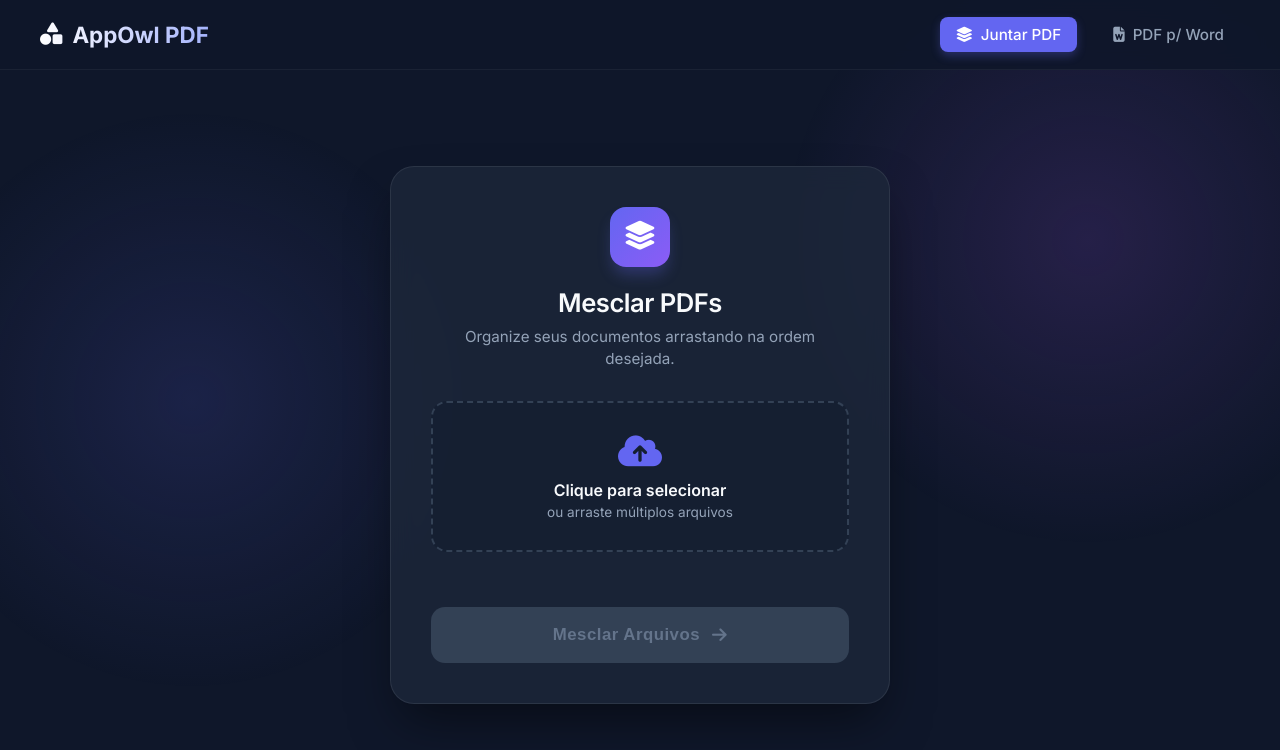
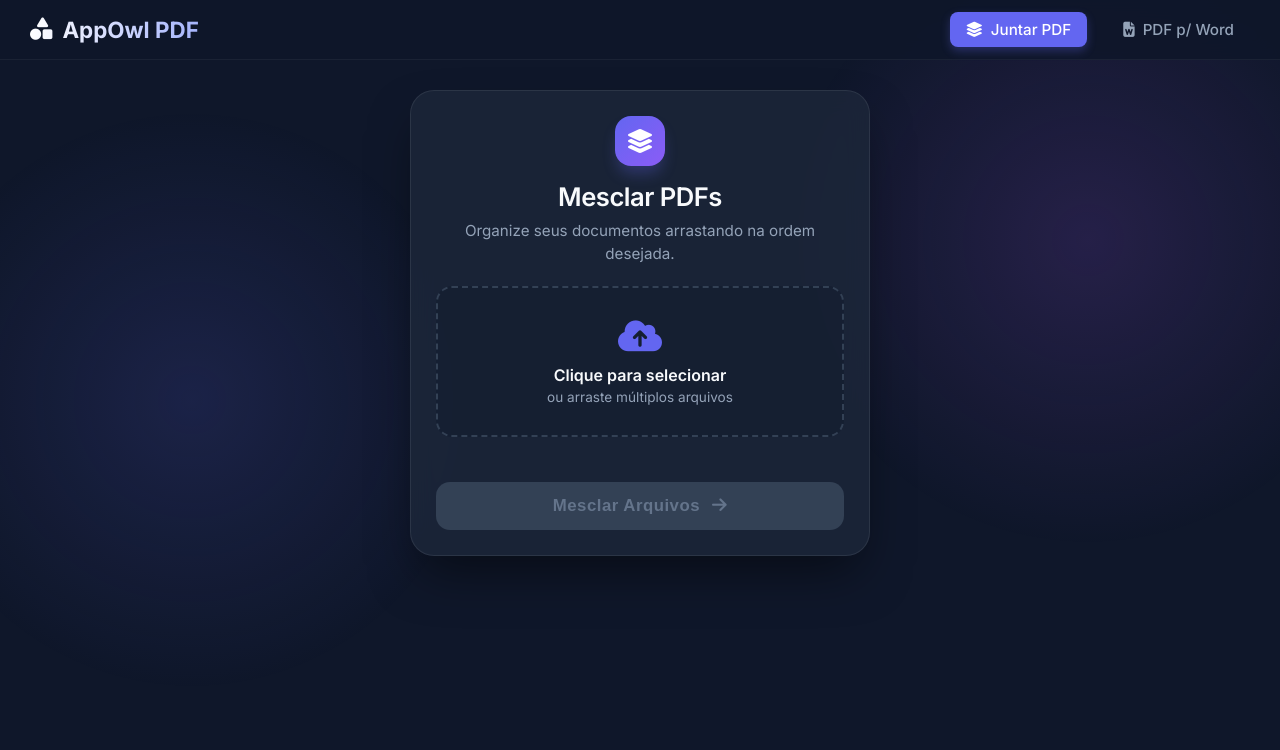
Before and after one commit to prPedr/JuntarPdfs, a website built with Vite: page index.html in a window 1280 px wide. Built offline with nearby package versions, Linux system fonts and the light colour scheme; a script that the page names is missing.

Commit message:
Adicionado a responsividade para notebooks

```diff
--- a/style.css
+++ b/style.css
@@ -30,7 +30,6 @@ body {
     min-height: 100vh;
     display: flex;
     flex-direction: column;
-    /* Necessário para Navbar no topo e conteúdo abaixo */
 }
 
 /* Fundo Animado (Mesh Gradient) */
@@ -63,6 +62,7 @@ body {
     position: sticky;
     top: 0;
     z-index: 100;
+    transition: height 0.3s ease;
 }
 
 .brand {
@@ -112,6 +112,8 @@ main {
     justify-content: center;
     align-items: center;
     padding: 40px 20px;
+    /* Garante que em telas pequenas o conteúdo não fique cortado */
+    min-height: calc(100vh - 70px);
 }
 
 /* --- Container da Ferramenta --- */
@@ -221,7 +223,6 @@ p {
     padding-right: 5px;
 }
 
-/* Scrollbar Customizada */
 .file-list::-webkit-scrollbar {
     width: 5px;
 }
@@ -231,7 +232,6 @@ p {
     border-radius: 3px;
 }
 
-/* Item de Arquivo */
 .file-item {
     background: rgba(51, 65, 85, 0.4);
     padding: 12px 16px;
@@ -240,13 +240,10 @@ p {
     align-items: center;
     justify-content: space-between;
     border: 1px solid rgba(255, 255, 255, 0.05);
-
-    /* Propriedades para Drag & Drop */
     transition: transform 0.2s, background-color 0.2s;
     user-select: none;
 }
 
-/* Estados Visuais do Drag & Drop */
 .file-item:active {
     cursor: grabbing;
 }
@@ -292,7 +289,7 @@ p {
     color: var(--danger-color);
 }
 
-/* --- BOTÕES DE AÇÃO (Estilo Unificado) --- */
+/* --- BOTÕES UNIFICADOS --- */
 .actions {
     margin-top: 30px;
 }
@@ -303,31 +300,23 @@ p {
     padding: 18px;
     border: none;
     border-radius: 14px;
-
-    /* Gradiente Padrão da Marca (Indigo) */
     background: linear-gradient(135deg, var(--primary-color) 0%, var(--primary-hover) 100%);
     background-size: 200% auto;
-
     color: white;
     font-size: 1.05rem;
     font-weight: 700;
     letter-spacing: 0.5px;
-
     cursor: pointer;
     display: flex;
     align-items: center;
     justify-content: center;
     gap: 12px;
-
-    /* Sombra suave inicial (Glow Indigo) */
     box-shadow: 0 4px 6px rgba(99, 102, 241, 0.25);
-
     transition: all 0.3s cubic-bezier(0.25, 0.8, 0.25, 1);
     position: relative;
     overflow: hidden;
 }
 
-/* Estados de Hover e Active para ambos */
 #btnJuntar:not(:disabled):hover,
 #btnConverter:not(:disabled):hover {
     background-position: right center;
@@ -342,13 +331,11 @@ p {
     box-shadow: 0 2px 10px rgba(99, 102, 241, 0.3);
 }
 
-/* Animação do Ícone (Wiggle) */
 #btnJuntar:not(:disabled):hover i,
 #btnConverter:not(:disabled):hover i {
     animation: iconWiggle 0.6s ease-in-out infinite alternate;
 }
 
-/* Estado Desabilitado */
 #btnJuntar:disabled,
 #btnConverter:disabled {
     background: #334155;
@@ -358,7 +345,6 @@ p {
     transform: none;
 }
 
-/* --- Keyframes --- */
 @keyframes iconWiggle {
     0% {
         transform: rotate(0deg) scale(1);
@@ -381,7 +367,70 @@ p {
     }
 }
 
-/* --- Responsivo --- */
+/* --- RESPONSIVIDADE E NOTEBOOKS --- */
+
+/* 1. Notebooks e Tablets (ex: 1366px de largura) */
+@media (max-width: 1366px) {
+    .navbar {
+        height: 60px;
+        /* Navbar mais compacta */
+        padding: 0 30px;
+    }
+
+    .container {
+        padding: 30px;
+        /* Menos espaçamento interno */
+        max-width: 460px;
+    }
+}
+
+/* 2. Telas com pouca altura (Notebooks 16:9, ex: 768px altura) */
+@media (max-height: 800px) {
+    body {
+        /* Permite scroll se o card for maior que a tela */
+        justify-content: flex-start;
+    }
+
+    main {
+        padding: 20px;
+        align-items: flex-start;
+        /* Alinha no topo com margem */
+    }
+
+    .container {
+        margin-top: 10px;
+        margin-bottom: 20px;
+        padding: 25px;
+    }
+
+    header {
+        margin-bottom: 20px;
+    }
+
+    .icon-header {
+        width: 50px;
+        height: 50px;
+        font-size: 1.5rem;
+        margin-bottom: 15px;
+    }
+
+    .file-list {
+        /* Reduz a altura da lista para o botão não sumir da tela */
+        max-height: 180px;
+    }
+
+    .actions {
+        margin-top: 20px;
+    }
+
+    #btnJuntar,
+    #btnConverter {
+        padding: 14px;
+        /* Botão um pouco mais fino na vertical */
+    }
+}
+
+/* 3. Mobile (Celulares) */
 @media (max-width: 600px) {
     .navbar {
         padding: 0 20px;
@@ -391,10 +440,11 @@ p {
         display: none;
     }
 
-    /* Mobile: Mostra só ícones na nav */
+    /* Só ícones na nav */
     .container {
-        padding: 25px;
+        padding: 20px;
         margin: 10px;
+        width: 95%;
     }
 
     h2 {
```
